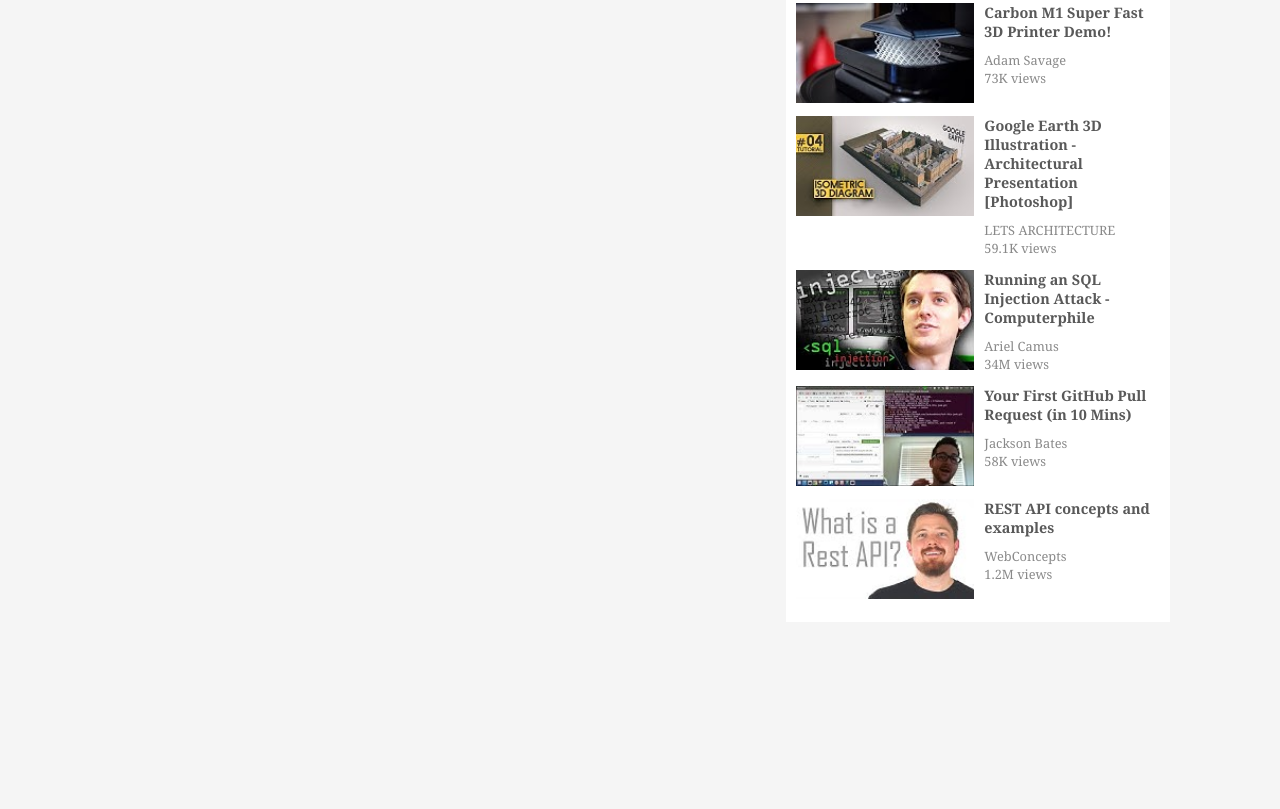
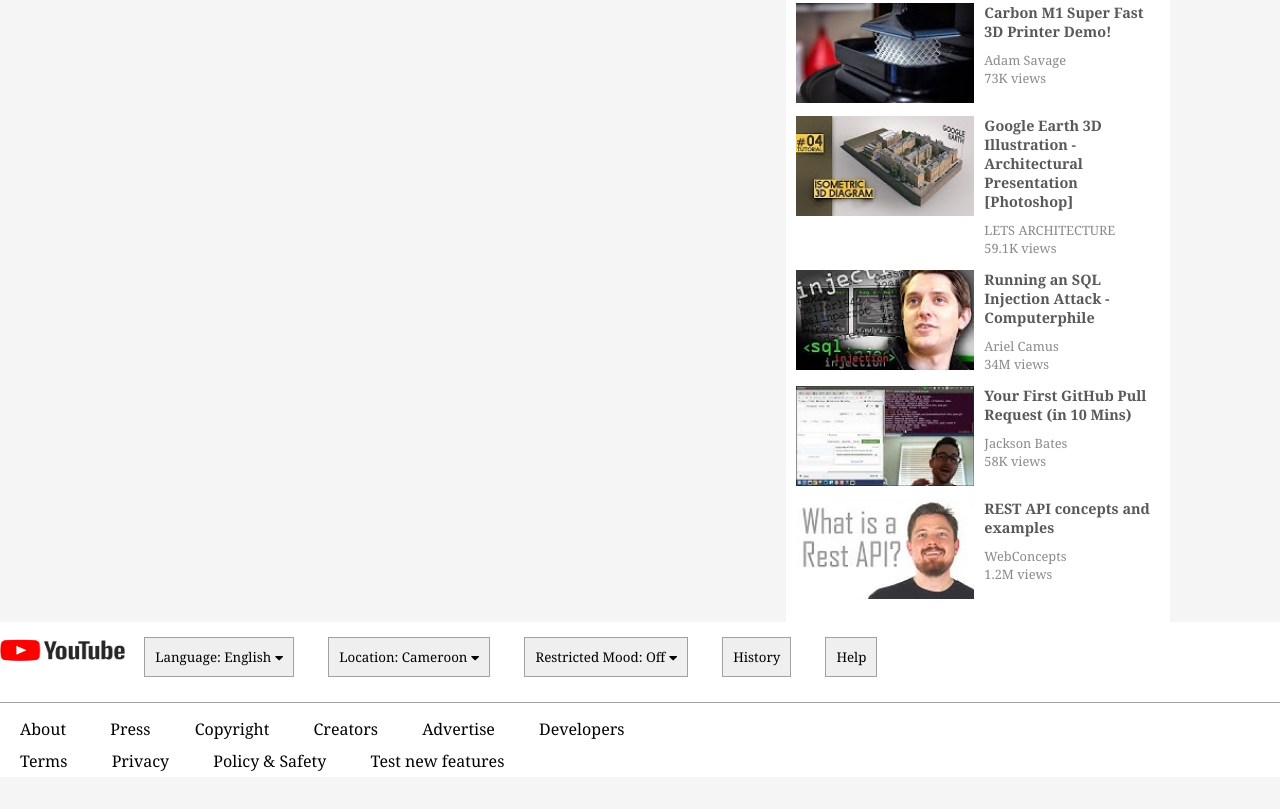
Before and after one commit to tGodson/The-Youtube-Clone, a plain HTML site: page index.html in a window 1280 px wide. Shown: the part 1224-2033 px from the top of the page. Before the commit the page ends 1846 px from the top, so only its background shows below. Drawn offline with Linux system fonts and the light colour scheme.

Commit message:
Added the footer
- added the footer at the bottom of the page
- added a white background to it

```diff
--- a/index.html
+++ b/index.html
@@ -314,6 +314,52 @@
         </div>
       </aside>
 </section>
+<footer>
+  <div class="footer1">
+    <a href="https://youtube.com/"><img src="./img/yt-logo.jpg" alt="youtube logo" id="yt-logo"></a>
+
+    <button class="footer-btn">Language: English
+      <i class="fa fa-caret-down"></i>
+    </button>
+
+    <button class="footer-btn">Location: Cameroon
+      <i class="fa fa-caret-down"></i>
+    </button>
+
+    <button class="footer-btn">Restricted Mood: Off
+      <i class="fa fa-caret-down"></i>
+    </button>
+
+    <button class="footer-btn">History
+    </button>
+    <button class="footer-btn">Help
+    </button>
+  </div>
+  <div class="border-line">
+
+  </div>
+  <div class="footer2">
+    <span>About</span>
+    <span>Press</span>
+    <span>Copyright</span>
+    <span>Creators</span>
+    <span>Advertise</span>
+    <span>Developers</span>
+
+  </div>
+  <div class="footer3">
+    <span>Terms</span>
+    <span>Privacy</span>
+    <span>Policy & Safety </span>
+    <span>Test new features </span>
+
+  </div>
+
+
+</footer>
+<div class="footer4">
+
+</div>
 
 </body>
 </html>
--- a/style.css
+++ b/style.css
@@ -346,3 +346,33 @@ header {
     border: 0.8px solid;
     color: #e0e0e0;
   }
+
+  .footer-btn {
+    padding: 10px;
+    margin: 15px;
+    border: solid 1px rgba(240, 237, 237, 0);
+  }
+  footer{
+    background-color: #fff;
+  }
+  .footer1 {
+    border-bottom: solid 1px #a1a1a1;
+    margin-bottom: 0;
+    padding-bottom: 10px;
+  }
+  .footer1 button {
+    border: solid 1px #a1a1a1;
+  }
+  .footer2 span, .footer3 span {
+    margin: 20px;
+  }
+  .footer2 {
+    padding: 15px 0 5px 0;
+  }
+  .footer3 {
+   padding: 5px 0;
+
+  }
+  .footer4 {
+    padding: 35px;
+  }
```
